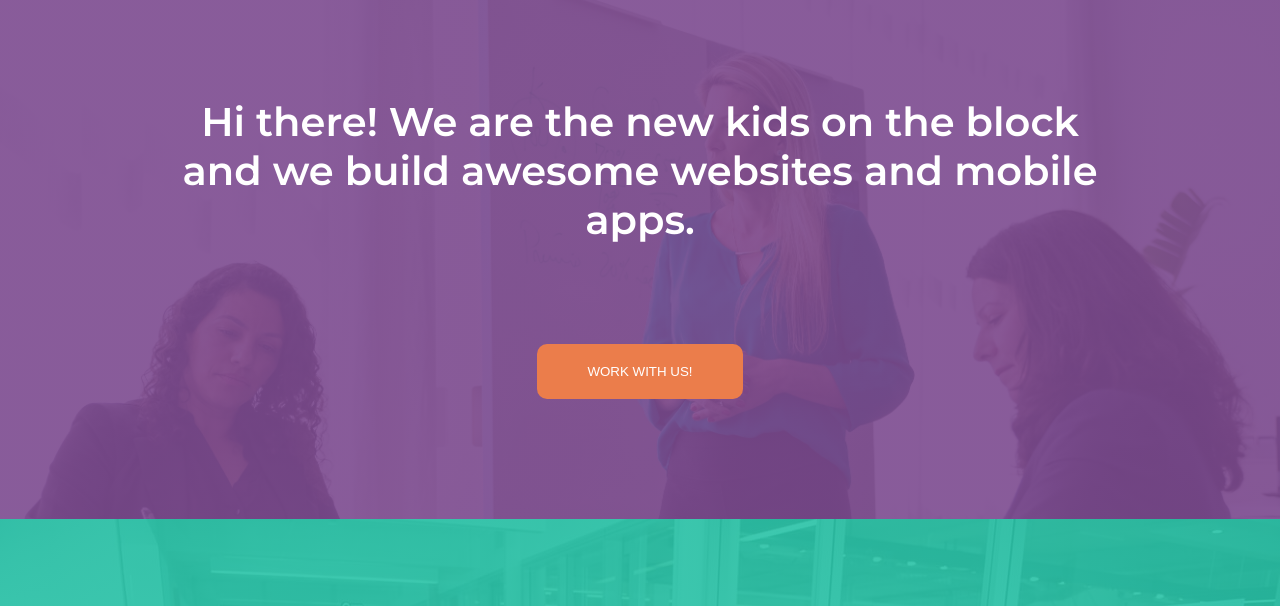
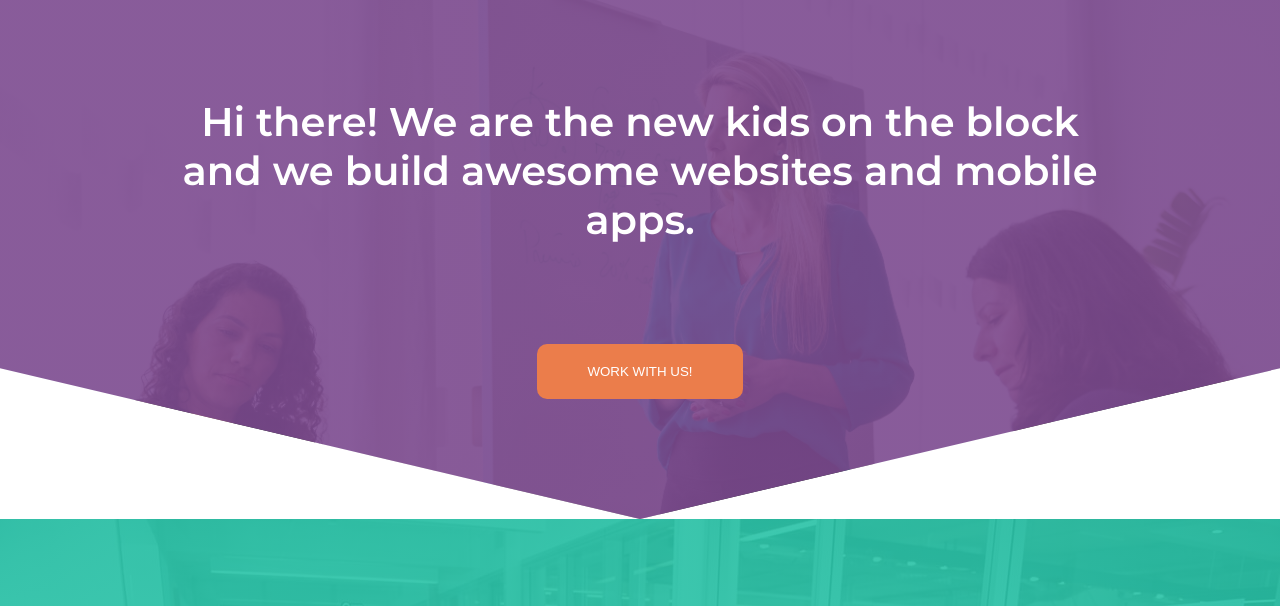
Before and after one commit to Shrabon85/cuda-a-professional-website-to, a plain HTML site: page index.html in a window 1280 px wide. Shown: the part 84-690 px from the top of the page. Drawn offline with nearby package versions, Linux system fonts and the light colour scheme; no server answers.

Commit message:
Update style.css

```diff
--- a/css/style.css
+++ b/css/style.css
@@ -57,6 +57,7 @@ html body {
     background: linear-gradient(rgba(124, 74, 143, 0.9), rgba(124, 74, 143, 0.9)),url(../image/section1/background_image.jpg);
     background-size: cover;
     background-attachment: fixed;
+    clip-path: polygon(0 0, 100% 0, 100% 75%, 50% 100%, 50% 100%, 0 75%);
     padding: 20px 0px;
 }
 
```
